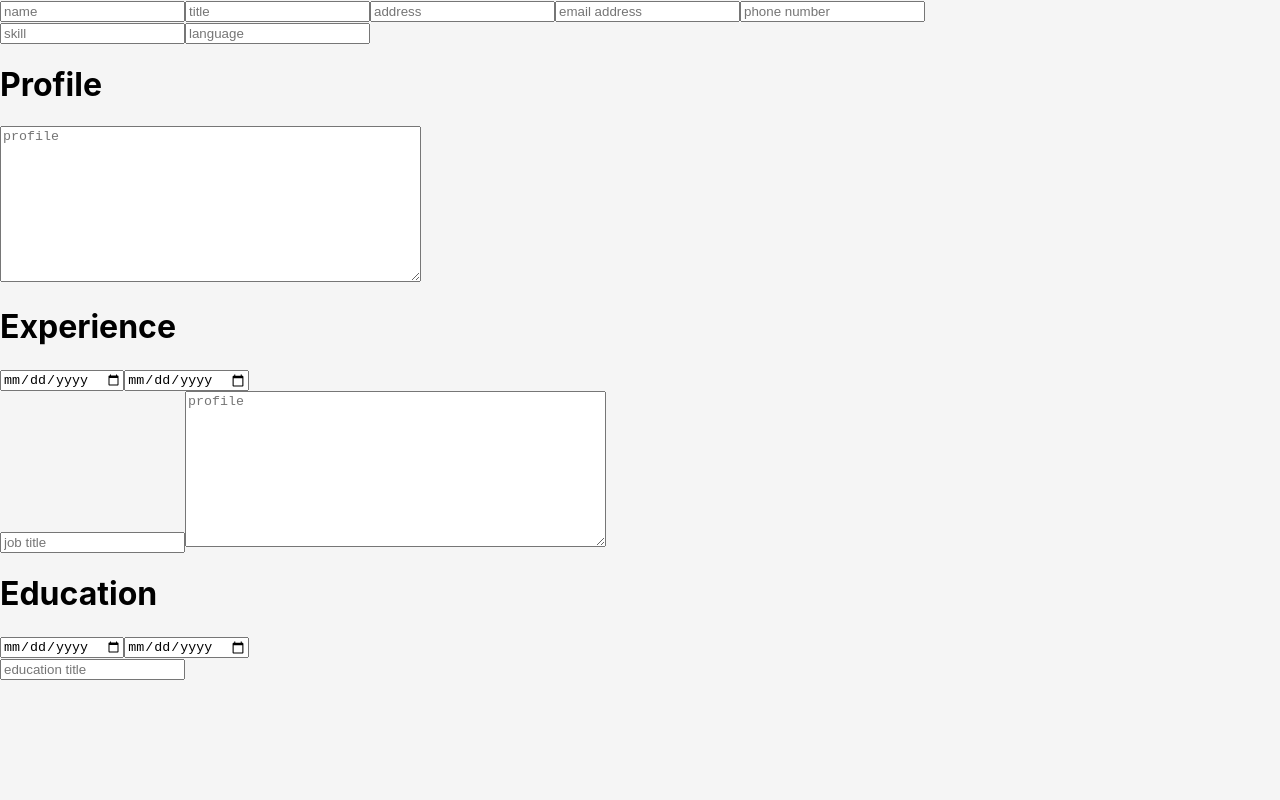
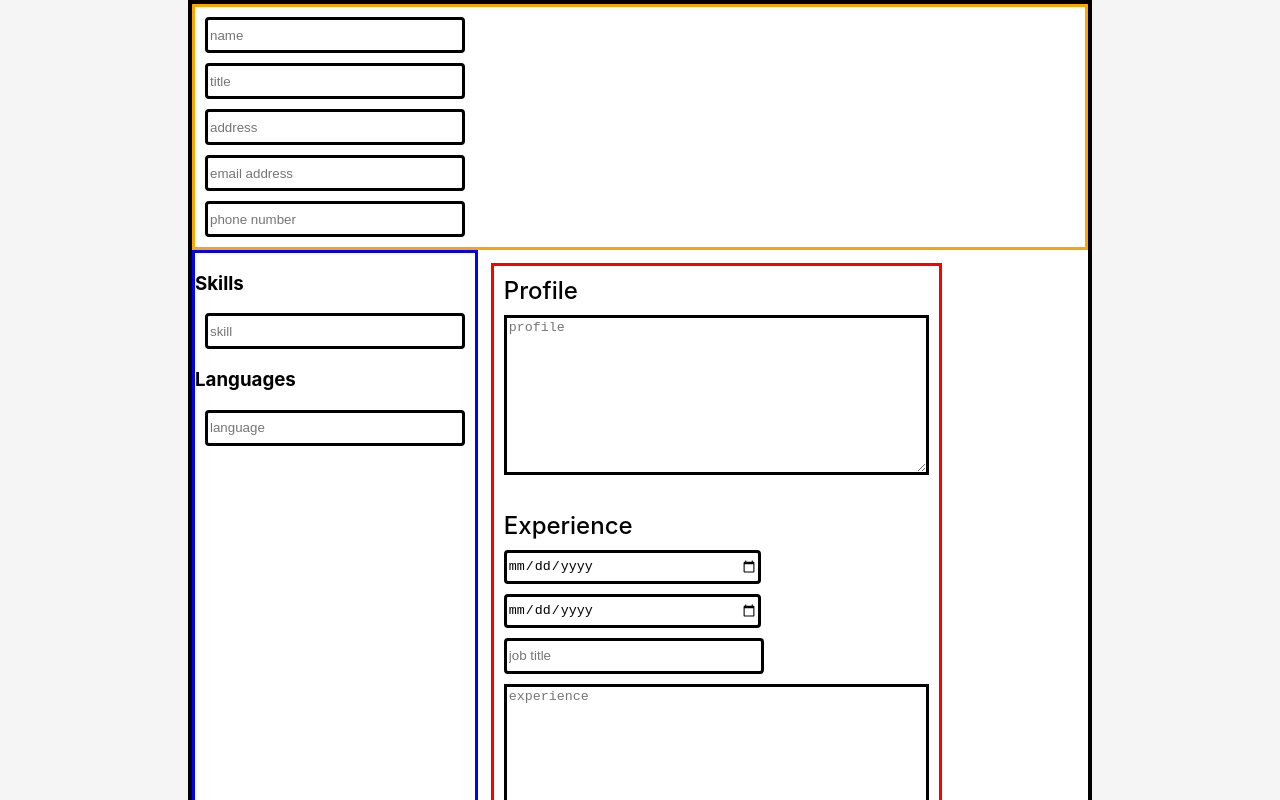
Before and after one commit to thural/CV-Application, a React app: page / in a window 1280 px wide. Shown: the top 800 px of the page. Built offline with nearby package versions, Linux system fonts and the light colour scheme.

Commit message:
added basic styles

```diff
--- /dev/null
+++ b/src/App.css
@@ -0,0 +1,81 @@
+form {
+  margin: auto;
+  background-color: white;
+  width: 70vw;
+  border: 4px black solid;
+}
+
+.main {
+  display: flex;
+  margin: 1vw;
+  flex-direction: column;
+  justify-content: flex-start;
+  gap: 16px;
+  border: red solid;
+}
+
+
+h1 {
+  margin: 10px;
+  font-size: 24px;
+  font-weight: 500;
+}
+
+.content {
+  display:flex;
+  flex-direction: row;
+}
+
+.side {
+  background-color: white;
+  border: solid blue
+}
+
+.Personal {
+  border: solid orange;
+}
+
+textarea {
+  display: block;
+}
+
+input {
+  width: 250px;
+  min-width: 100px;
+  height: 28px;
+  border: 1px solid rgb(224, 224, 224);
+  border-radius: 4px;
+}
+
+input:focus {
+  border-color: rgb(116, 116, 255);
+  outline: none;
+}
+
+input, textarea {
+  display: block;
+  margin: 10px;
+  background: none;
+  color: black;
+  border: solid black;
+}
+
+button {
+  width: fit-content;
+  height: auto;
+  text-align: center;
+  font-size: 16px;
+  font-weight: 800;
+  background-color: rgb(255, 47, 47);
+  border-color: rgb(255, 47, 47);
+  color: white;
+  border:none;
+  padding: 8px 8px;
+  border-radius: 5px;
+  box-shadow: 0px 0px 4px 1px rgba(0, 0, 0, 0.5);
+}
+
+label {
+  font-size: 14px;
+  color:rgb(50, 50, 50);
+}
--- a/src/App.js
+++ b/src/App.js
@@ -5,6 +5,7 @@ import Experience from "./components/Experience";
 import Education from "./components/Education";
 import Skills from "./components/Skills";
 import Languages from "./components/Languages";
+import style from "./App.css"
 
 class App extends Component {
   constructor() {
@@ -18,15 +19,18 @@ class App extends Component {
       <div>
         <form>
           <Personal />
-          <div className="side content">
+          <div className="content">
+            <div className="side">
               <Skills />
               <Languages />
             </div>
-          <div className="main content">
+            <div className="main">
               <Profile />
               <Experience />
               <Education />
             </div>
+          </div>
+
         </form>
       </div>)
   }
--- a/src/components/Experience.js
+++ b/src/components/Experience.js
@@ -1,4 +1,4 @@
-import React, {Component} from "react";
+import React, { Component } from "react";
 
 class Experience extends Component {
   state = {
@@ -10,17 +10,17 @@ class Experience extends Component {
       <div>
         <h1>Experience</h1>
         <div className="job">
-        <div className = "date">
+          <div className="date">
             <input type="date" id="startDate" name="startDate"></input>
             <input type="date" id="endDate" name="endDate"></input>
           </div>
           <input type="text" id="title" name="title" placeholder="job title"></input>
           <textarea id="description" name="description"
-        minlength="32"
+            minLength="32"
             rows="10"
             cols="50"
-        maxlength="320"
-        placeholder="profile"
+            maxLength="320"
+            placeholder="experience"
           >
           </textarea>
         </div>
--- a/src/components/Languages.js
+++ b/src/components/Languages.js
@@ -8,7 +8,10 @@ class Languages extends Component {
 
   render() {
     return (
-      <input type="input" id="language" name="language" placeholder="language"></input>
+      <div>
+        <h3>Languages</h3>
+        <input type="input" id="language" name="language" placeholder="language"></input>
+      </div>
     )
   }
 }
--- a/src/components/Personal.js
+++ b/src/components/Personal.js
@@ -6,7 +6,7 @@ class Personal extends Component {
   }
   render() {
     return (
-      <div>
+      <div className="Personal">
       <input type="text" id="name" name="name" placeholder="name"></input>
       <input type="text" id="title" name="title" placeholder="title"></input>
       <input type="text" id="address" name="address" placeholder="address"></input>
--- a/src/components/Profile.js
+++ b/src/components/Profile.js
@@ -12,10 +12,10 @@ class Profile extends Component {
         <textarea
           id="profile"
           name="profile"
-          minlength="32"
+          minLength="32"
           rows="10"
           cols="50"
-          maxlength="320"
+          maxLength="320"
           placeholder="profile"
         >
         </textarea>
--- a/src/components/Skills.js
+++ b/src/components/Skills.js
@@ -8,7 +8,10 @@ class Skills extends Component {
 
   render() {
     return (
-      <input type="input" id="skill" name="skill" placeholder="skill"></input>
+      <div>
+        <h3>Skills</h3>
+        <input type="input" id="skill" name="skill" placeholder="skill"></input>
+      </div>
     )
   }
 }
--- a/src/index.js
+++ b/src/index.js
@@ -1,5 +1,5 @@
 import React from "react";
-import ReactDOM from "react-dom";
+import ReactDOM from "react-dom/client";
 
 import App from "./App.js";
 import "./index.css";
```
Lines whose indentation alone changed are shown as unchanged.
